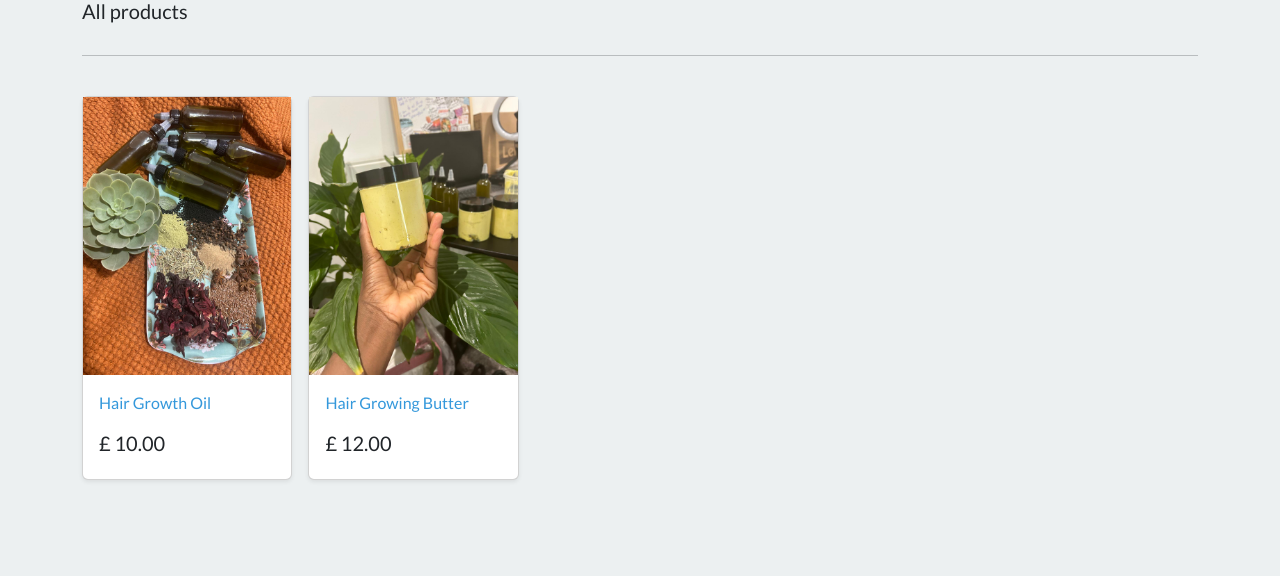
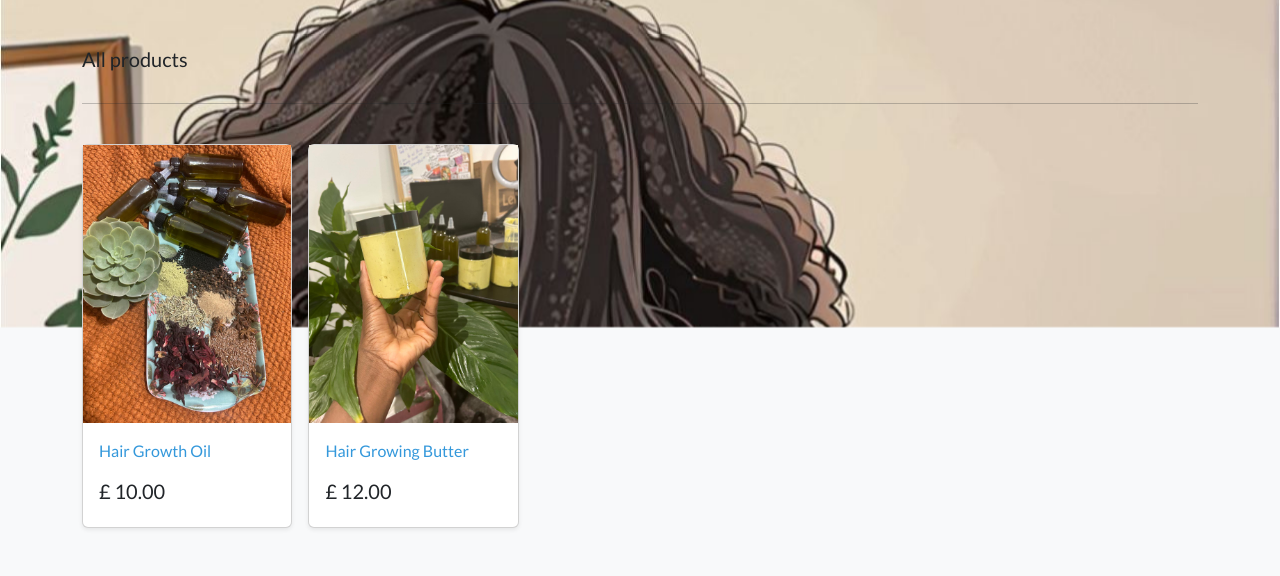
Before and after one commit to washedupjames/hair, a Django app: page / in a window 1280 px wide. Shown: the part 473-1049 px from the top of the page. Before the commit the page ends 954 px from the top, so only its background shows below. Run offline with Django 5.2, Linux system fonts and the light colour scheme; data comes from the database, SQL or seed files in the repository; some libraries are stand-ins or nearby versions.

Commit message:
beta v2.1

```diff
--- a/store/templates/store/base.html
+++ b/store/templates/store/base.html
@@ -47,15 +47,52 @@
 
     </head>
     <style>
-    /* Your existing styles here */
+        /* Existing styles */
 
-    body {
-        background-image: url('{% static "media/images/Tracyart.jpg" %}');
-        background-repeat: repeat-y;
-        background-size: 100% auto;
-        background-attachment: fixed;
-    }
-</style>
+        body {
+            margin: 0; /* Remove any default margin */
+            height: auto; /* Ensure body can grow to fit content */
+            background-color: #f8f9fa; /* Or whatever your page background should be when the image ends */
+        }
+
+        body::before {
+            content: "";
+            position: fixed;
+            top: 0;
+            left: 0;
+            width: 100%;
+            height: 100%; /* This will stretch to viewport height */
+            background-image: url('{% static "media/images/Tracyart.jpg" %}');
+            background-repeat: no-repeat;
+            background-size: 100% auto; /* Full width, auto height */
+            background-attachment: fixed;
+            z-index: -1;
+            transform: translateY(var(--scroll-position, 0));
+        }
+    </style>
+    <script>
+        function updateBackground() {
+            const scrollPosition = window.scrollY;
+            const windowHeight = window.innerHeight;
+            const bodyHeight = document.body.offsetHeight;
+            const imageHeight = document.body.getBoundingClientRect().height; // Assuming image height matches body height
+
+            // Calculate the scroll position for the background
+            let bgScroll = -scrollPosition * 0.5; // Reverse scroll, adjust speed with 0.5
+
+            // Ensure the background doesn't move past the image's top or bottom
+            if (scrollPosition + windowHeight >= bodyHeight) {
+                bgScroll = -(imageHeight - windowHeight); // When scrolled to the bottom, stop background at the bottom of the image
+            } else if (scrollPosition <= 0) {
+                bgScroll = 0; // When at the top, background should be at 0
+            }
+
+            document.body.style.setProperty('--scroll-position', `${bgScroll}px`);
+        }
+
+        // Update background on scroll
+        window.addEventListener('scroll', updateBackground);
+    </script>
 
 
     <style>
--- a/store/templates/store/store.html
+++ b/store/templates/store/store.html
@@ -8,9 +8,10 @@
 
     <!-- Introduction section -->
 
+    <section class="py-4 text-center container">
 
 
-
+      <iframe src="https://player.vimeo.com/video/824354781?background=1&autopause=0&player_id=0&app_id=58479" width="100%" height="352" frameborder="0" allow="autoplay; fullscreen; picture-in-picture; clipboard-write; encrypted-media" title="IELTS on guitar" style="max-width: 100%; display: block; margin: 0 auto;"></iframe>
 
 
 
@@ -21,11 +22,10 @@
 
        <!-- All products section -->
 
-       <div class="album py-5 bg-light">
+       <div class="album py-5 bg-transparent-white">
 
         <div class="container">
 
-          <iframe src="https://player.vimeo.com/video/824354781?background=1&autopause=0&player_id=0&app_id=58479" width="100%" height="352" frameborder="0" allow="autoplay; fullscreen; picture-in-picture; clipboard-write; encrypted-media" title="IELTS on guitar" style="max-width: 100%; display: block; margin: 0 auto;"></iframe>
 
 
           <div class="pb-3 h5"> All products </div>
```
